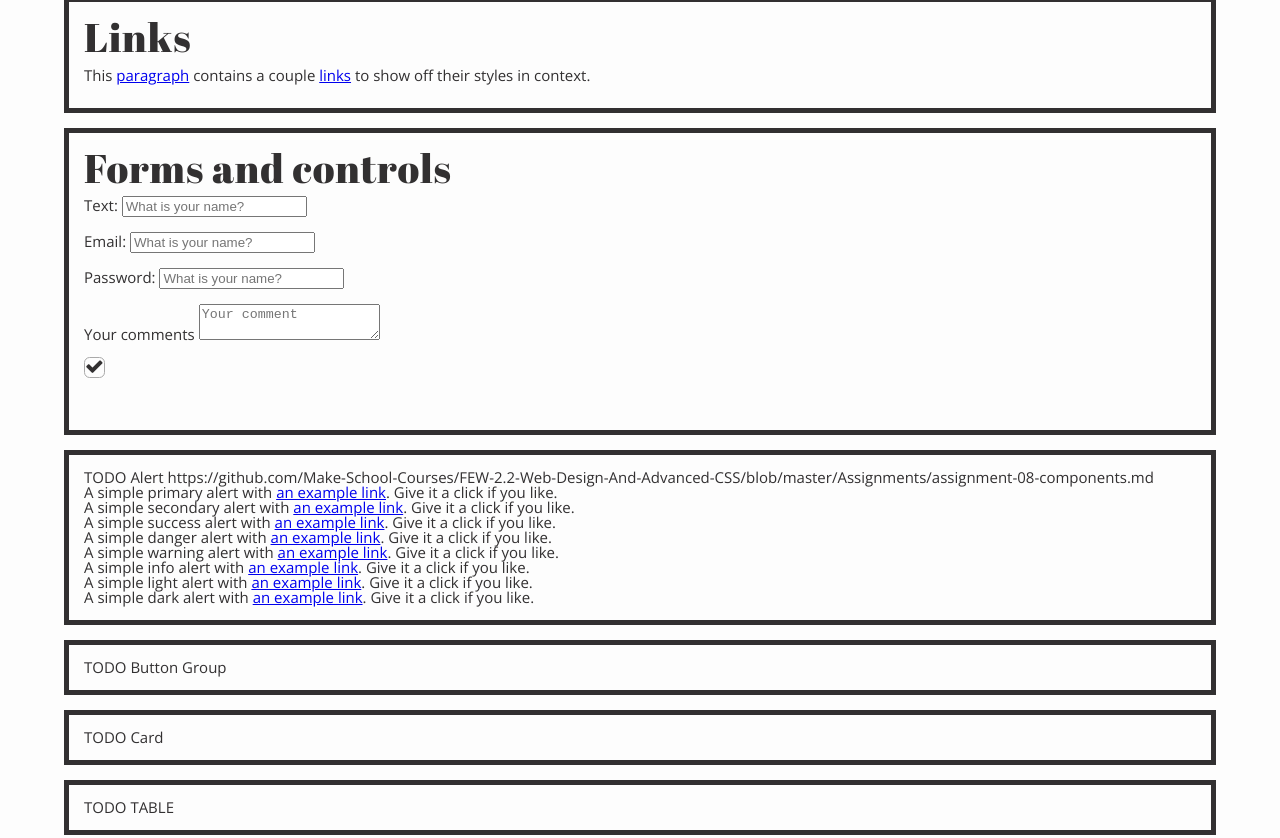
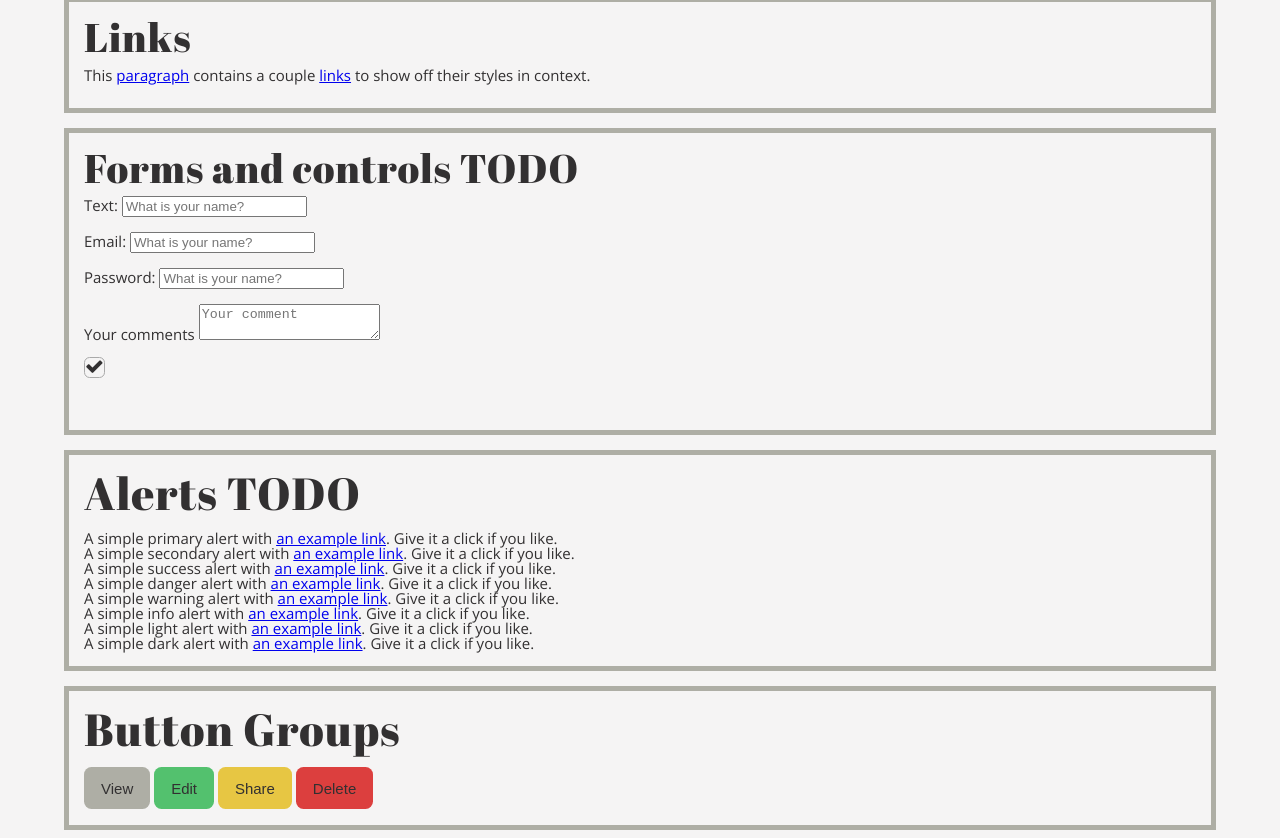
Before and after one commit to RaymondDashWu/css-framework, a plain HTML site: page index.html in a window 1280 px wide. Shown: the part 1356-2194 px from the top of the page. Drawn offline with nearby package versions, Linux system fonts and the light colour scheme.

Commit message:
[ADD] Button groups

```diff
--- a/_variables.scss
+++ b/_variables.scss
@@ -11,7 +11,7 @@ $colors: (
 
 // Background color palette
 $background-colors: (
-    bg: #fdfdfd,
+    bg: #f5f4f4,
     bg-md: #c4cacf,
     bg-md2: #AEAEA5,
     primary: map-get($colors, teal),
--- a/index.html
+++ b/index.html
@@ -17,7 +17,7 @@
             </li>
             <li><a href="#">Link 1</a></li>
             <li><a href="#">Link 2</a></li>
-            <li><a href="#">Link 3</a></li>
+            <li><a href="#">Link 3<span class="navbar-badge"><i class="fa fa-envelope"></i></span></a></li>
             <li><a href="#">Link 4</a></li>
         </ul>
     </div>
@@ -89,7 +89,7 @@
         </section>
 
         <section>
-            <h2>Forms and controls</h2>
+            <h2>Forms and controls TODO</h2>
             <form>
                 <label>
                     <span>Text:</span>
@@ -126,7 +126,7 @@
             </form>
         </section>
         <section>
-            TODO Alert https://github.com/Make-School-Courses/FEW-2.2-Web-Design-And-Advanced-CSS/blob/master/Assignments/assignment-08-components.md
+            <h1>Alerts TODO</h1>
             <div class="alert alert-primary" role="alert">
                 A simple primary alert with <a href="#" class="alert-link">an example link</a>. Give it a click if you like.
               </div>
@@ -153,7 +153,13 @@
               </div>
         </section>
         <section>
-            TODO Button Group
+            <h1>Button Groups</h1>
+            <div class="button-group">
+                <button type="button" class="secondary button">View</button>
+                <button type="button" class="success button">Edit</button>
+                <button type="button" class="warning button">Share</button>
+                <button type="button" class="alert button">Delete</button>
+            </div>
         </section>
 
         <section>
--- a/style.scss
+++ b/style.scss
@@ -71,7 +71,7 @@
 }
 
 section {
-	border: 5px solid map-get($colors, bg-md2);
+	border: 5px solid map-get($background-colors, bg-md2);
 	padding: 1em;
     margin-bottom: 1em;
     margin-top: 1em;
@@ -152,3 +152,83 @@ button {
 .page-footer a:active {
 
 }
+
+@mixin alert-variant($background, $border, $color) {
+	color: $color;
+	@include gradient-bg($background);
+	border-color: $border;
+
+	hr {
+	  border-top-color: darken($border, 5%);
+	}
+
+	.alert-link {
+	  color: darken($color, 10%);
+	}
+  }
+
+.alert {
+
+	alert-primary {
+		background-color: map-get($background-colors, bg-md2);
+	}
+
+	alert-secondary {
+
+	}
+
+	alert-success {
+
+	}
+
+	alert-danger {
+
+	}
+
+	alert-warning {
+
+	}
+
+	alert-info {
+
+	}
+
+	alert-light {
+
+	}
+
+	alert-dark {
+		background-color: map-get($background-colors, bg-md2);
+	}
+
+}
+
+span.navbar-badge {
+	color: map-get($colors, red);
+	border-radius: 2px;
+	margin-left: 4px;
+}
+
+.button-group {
+	margin-right: 2px;
+	margin-bottom: 1px;
+	flex: 0 0 auto;
+
+}
+
+.secondary.button {
+	background-color: map-get($background-colors, bg-md2);
+}
+
+.success.button {
+	background-color: map-get($colors, green);
+}
+
+.warning.button {
+	background-color: map-get($colors, yellow);
+
+}
+
+.alert.button {
+	background-color: map-get($colors, red);
+}
```
Also changed, not shown: style.css, 1 other file.
